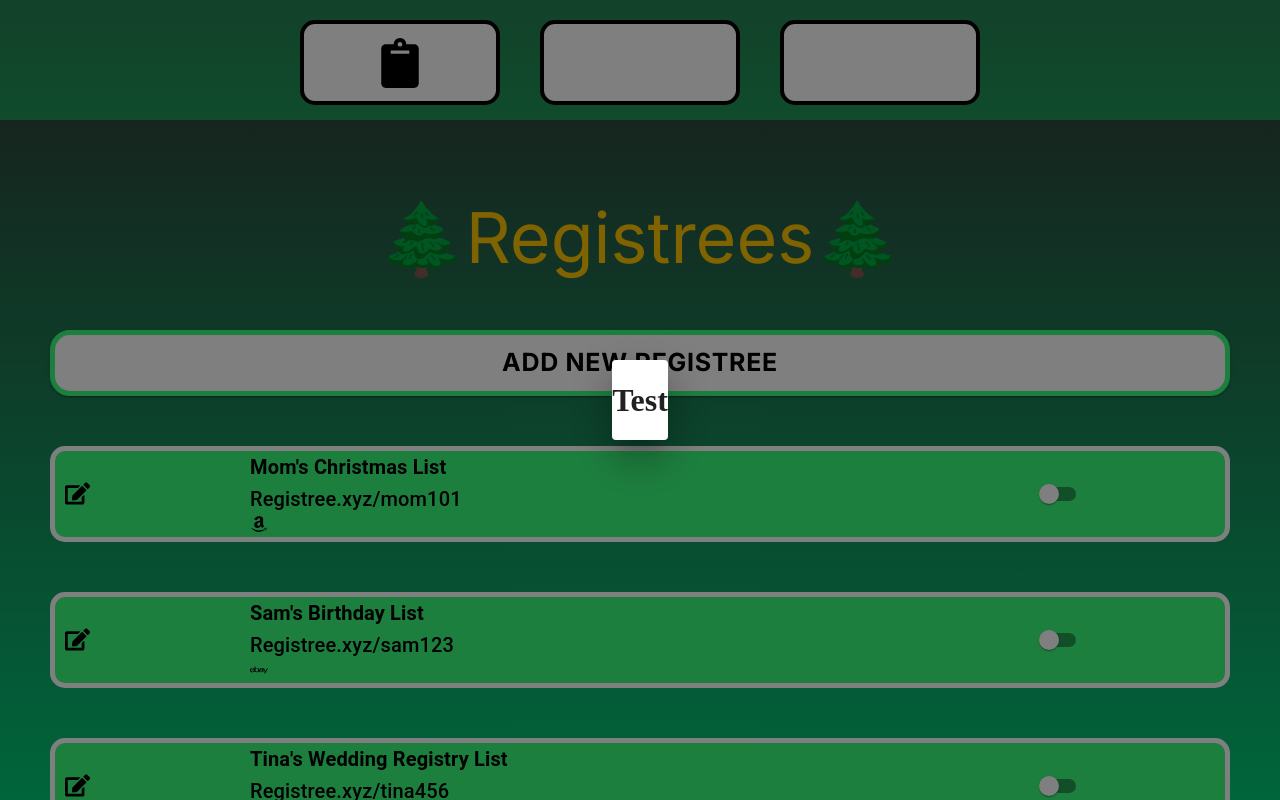
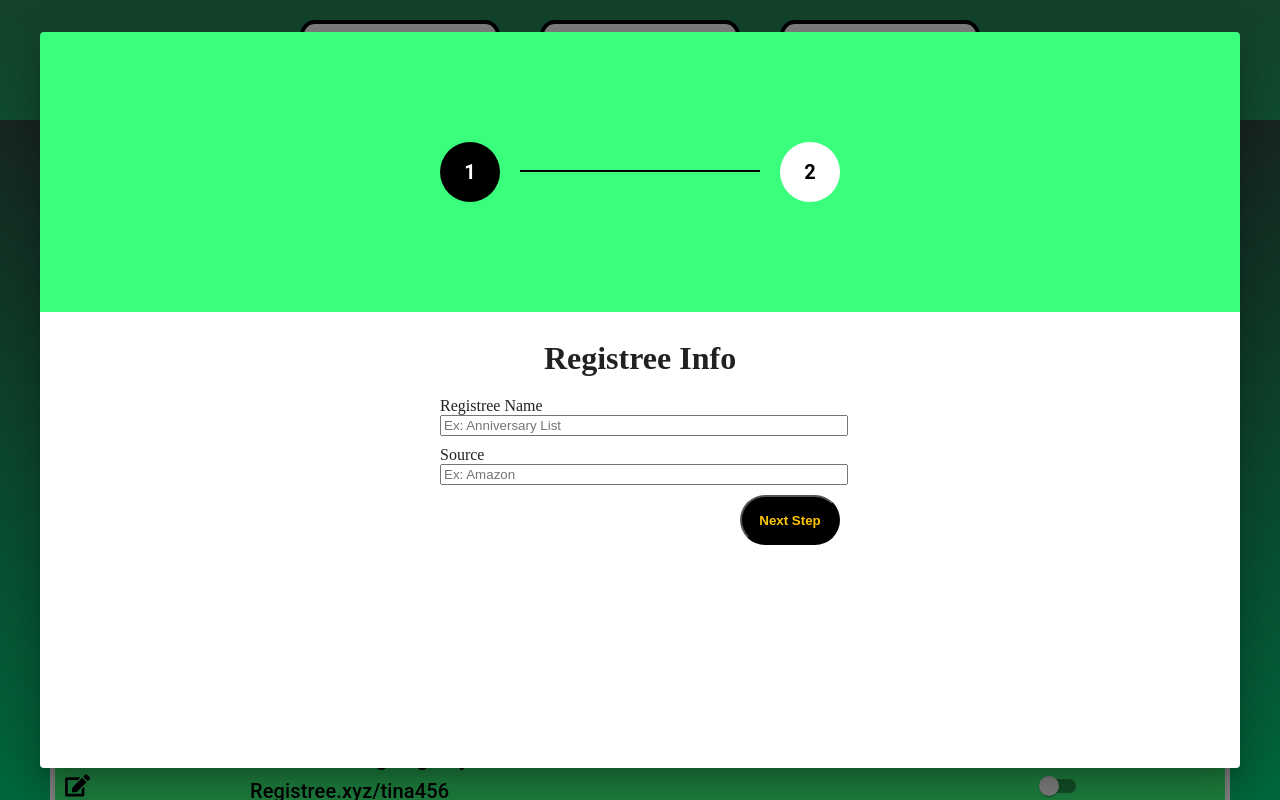
Before and after one commit to SamuelBanya/Registree, a Next.js app in the folder registree/: page /registrees/registree-page in a window 1280 px wide. Both pictures are taken after a click on the button "ADD NEW REGISTREE". Built offline with nearby package versions, Linux system fonts and the light colour scheme; some icons are missing.

Commit message:
Getting closer to Figma template design

```diff
--- a/registree/components/overlay/RegistryWizard.tsx
+++ b/registree/components/overlay/RegistryWizard.tsx
@@ -1,5 +1,9 @@
 import Box from "@mui/material/Box";
 import Dialog from "@mui/material/Dialog";
+import React from 'react';
+import { useFormik } from 'formik';
+import Avatar from "@mui/material/Avatar";
+import Divider from "@mui/material/Divider";
 
 export interface RegistryDialogProps {
   open: boolean;
@@ -7,16 +11,105 @@ export interface RegistryDialogProps {
   onClose: (value: string) => void;
 }
 
-export default function RegistryWizard(props: RegistryDialogProps) {
-  const { onClose, selectedValue, open } = props;
+const RegistryWizard: React.FC<RegistryDialogProps> = ({ open, selectedValue, onClose }) => {
 
   const handleClose = () => {
     onClose(selectedValue);
   }
 
+  const formik = useFormik({
+    initialValues: {
+      registreeName: '',
+      source: '',
+    },
+    onSubmit: (values) => {
+      console.log(values);
+    },
+  });
+
   return (
-    <Dialog onClose={handleClose} open={open}>
-      <Box><h1>Test</h1></Box>
+    <Dialog onClose={handleClose} open={open} maxWidth="lg" fullWidth>
+      <Box p={{ xs: 2, sm: 2, md: 0 }} height="100vh" width="100%" display="flex" flexDirection="column" justifyContent="center" position="relative">
+        <div style={{ background: '#3AFF7D', height: '5%', width: '100%', position: 'absolute', top: 0, left: 0, right: 0, paddingTop: '10%', paddingBottom: '10%', display: 'flex', alignItems: 'center', justifyContent: 'center', minHeight: '5%' }}>
+          <Avatar
+            sx={{
+              width: 60,
+              height: 60,
+              backgroundColor: "#000000",
+              color: "#ffffff",
+              marginRight: '20px',
+              fontWeight: 'bold'
+            }}
+          >
+            1
+          </Avatar>
+          <Divider sx={{ borderColor: "#000000", borderWidth: '2px 0 0', width: '20%', height: '2px', margin: '30px 0' }} />
+          <Avatar
+            sx={{
+              width: 60,
+              height: 60,
+              backgroundColor: "#ffffff",
+              color: "#000000",
+              marginLeft: '20px',
+              fontWeight: 'bold'
+            }}
+          >
+            2
+          </Avatar>
+        </div>
+        <div style={{ display: 'flex', flexDirection: 'column', alignItems: 'center', justifyContent: 'center', height: '100vh' }}>
+          <h1 style={{ marginBottom: '20px', textAlign: 'left' }}>
+            Registree Info
+          </h1>
+          <form onSubmit={formik.handleSubmit} style={{ width: '100%', maxWidth: '400px', margin: '0 auto' }}>
+            <div style={{ marginBottom: '10px' }}>
+              <label htmlFor="registreeName">Registree Name</label>
+              <input
+                type="text"
+                id="registreeName"
+                name="registreeName"
+                placeholder="Ex: Anniversary List"
+                onChange={formik.handleChange}
+                onBlur={formik.handleBlur}
+                value={formik.values.registreeName}
+                style={{ width: '100%' }}
+              />
+            </div>
+
+            <div style={{ marginBottom: '10px' }}>
+              <label htmlFor="source">Source</label>
+              <input
+                type="text"
+                id="source"
+                name="source"
+                placeholder="Ex: Amazon"
+                onChange={formik.handleChange}
+                onBlur={formik.handleBlur}
+                value={formik.values.source}
+                style={{ width: '100%' }}
+              />
+            </div>
+
+            <div style={{ display: 'flex', justifyContent: 'flex-end' }}>
+              <button
+                type="submit"
+                style={{
+                  width: '100px',
+                  height: '50px',
+                  backgroundColor: '#000000',
+                  color: '#FFC700',
+                  borderRadius: '30px',
+                  fontWeight: 'bold',
+                }}
+              >
+                Next Step
+              </button>
+            </div>
+          </form>
+        </div>
+      </Box>
     </Dialog>
-  )
+  );
 }
+
+export default RegistryWizard;
--- a/registree/package.json
+++ b/registree/package.json
@@ -11,6 +11,7 @@
     "@fontsource/roboto": "^5.0.8",
     "@mui/icons-material": "^5.14.3",
     "@mui/material": "^5.14.5",
+    "formik": "^2.4.5",
     "next": "latest",
     "react": "18.2.0",
     "react-dom": "18.2.0",
```
Also changed, not shown: 1 other file (tests, documents, lock files or other folders).
